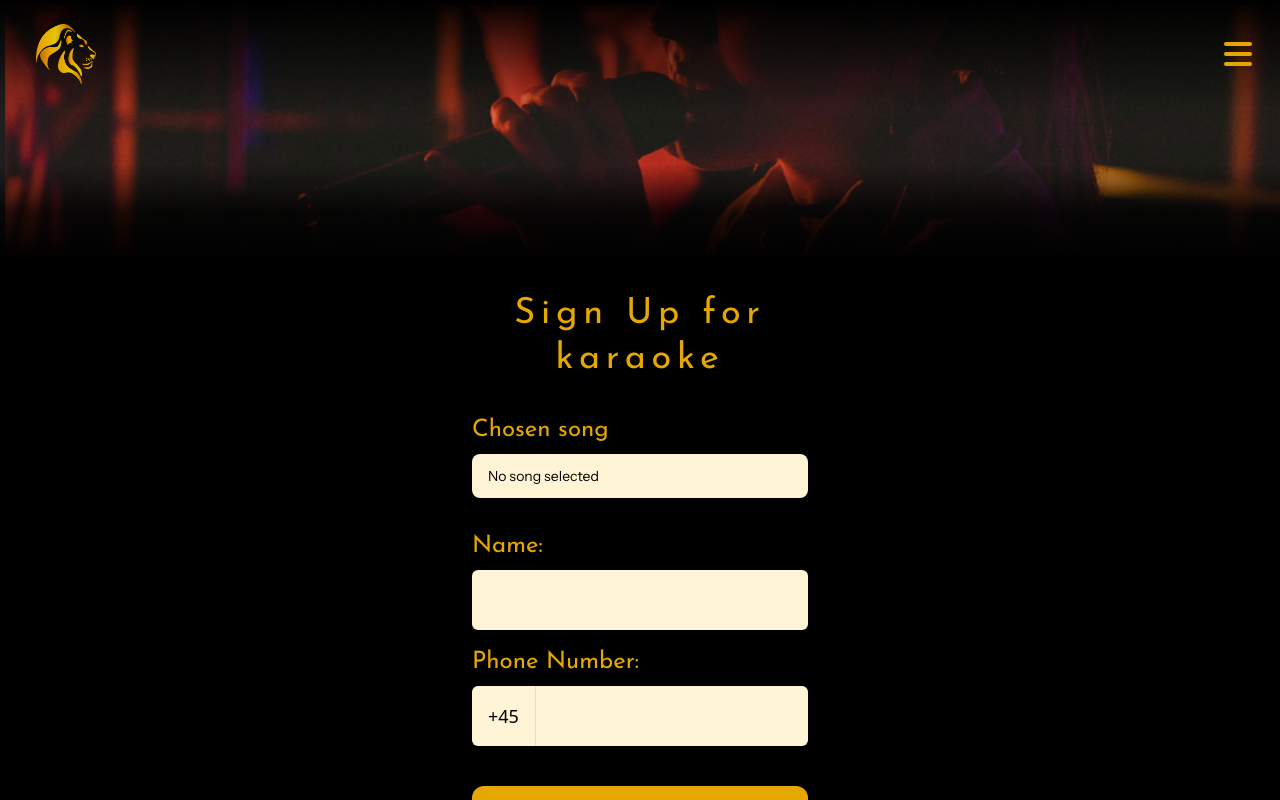
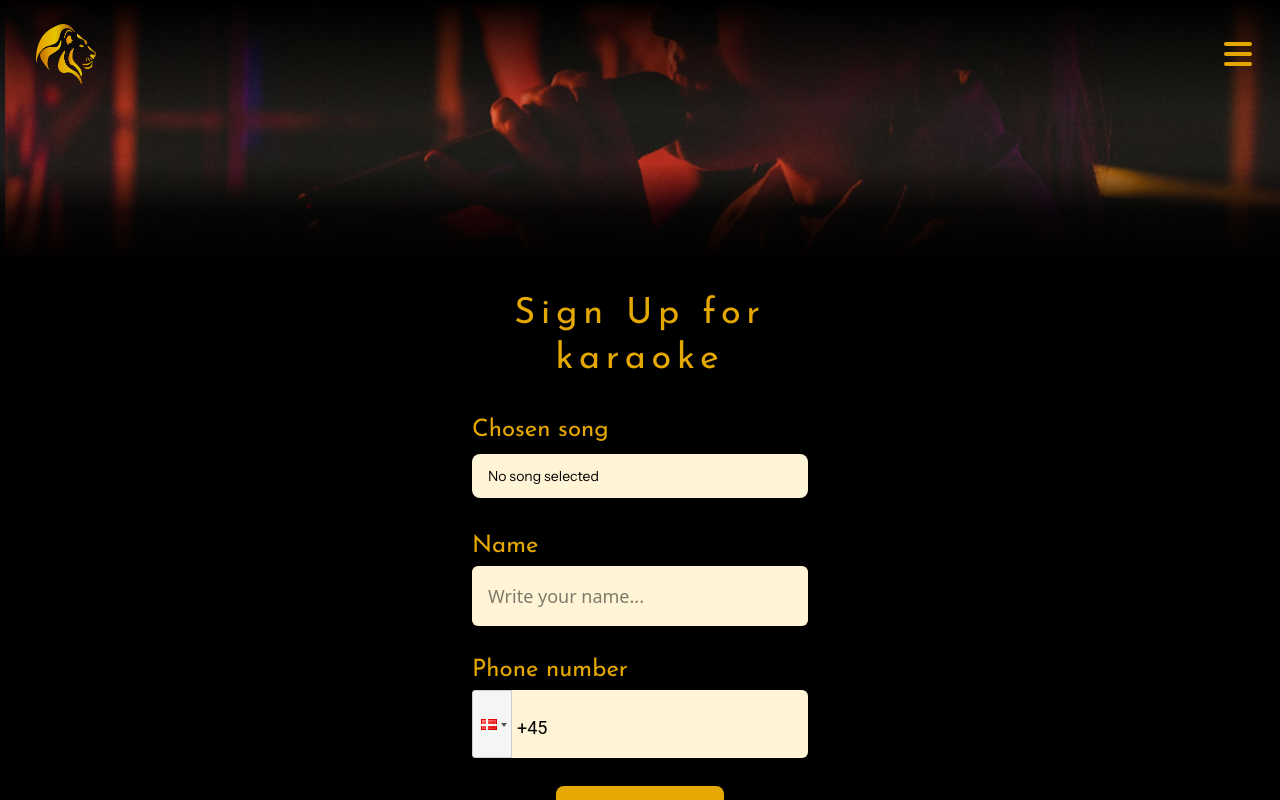
Before and after one commit to Heidi-Astrup/next-golden-lion, a Next.js app: page /karaoke/signup in a window 1280 px wide. Shown: the top 800 px of the page. Built offline with nearby package versions, Linux system fonts and the light colour scheme; no server answers.

Commit message:
signup&feedback

```diff
--- a/app/football/page.js
+++ b/app/football/page.js
@@ -2,7 +2,7 @@
 import Image from "next/image";
 import MatchSchedule from "@/components/MatchSchedule";
 
-// Fortæl Next.js at denne route skal være dynamisk (server-rendered),
+// Fortæller Next.js at denne route skal være dynamisk (server-rendered),
 // fordi vi henter live data fra Firebase med no-store.
 export const dynamic = "force-dynamic";
 
--- /dev/null
+++ b/app/karaoke/confirmed/page.js
@@ -0,0 +1,56 @@
+import Image from "next/image";
+
+// Simpel bekræftelsesside efter karaoke signup
+export default function KaraokeConfirmedPage() {
+  return (
+    <div className="bg-[#000000] text-[#FFF5D6] min-h-screen">
+      {/* Hero-billede – samme som på de andre karaoke-sider */}
+      <section className="relative w-full h-[260px] mt-4">
+        <Image
+          src="/images/karaoke-new.png"
+          alt="Karaoke at The Golden Lion"
+          fill
+          priority
+          sizes="200vw"
+          className="object-cover"
+        />
+        {/* Gradient i bunden af billedet – gjort lidt lavere så mere af billedet ses */}
+        <div className="pointer-events-none absolute inset-x-0 bottom-0 h-16 bg-gradient-to-t from-black via-black/80 to-transparent" />
+      </section>
+
+      {/* Mindre bottom-padding så footeren kommer lidt højere op på skærmen */}
+      <main className="pt-0 pb-10">
+        <div className="max-w-sm mx-auto px-6 text-center">
+          <section className="mt-0 mb-14">
+            <p className="text-5xl font-heading font-bold text-[#E5A702] leading-snug">
+              Great you are
+              <br />
+              now on the
+              <br />
+              karaoke list!
+            </p>
+          </section>
+
+          <section className="mb-6">
+            <p className="text-4xl font-heading mb-4">
+              Your estimated time
+              <br />
+              to sing is
+            </p>
+            <p className="text-[120px] leading-none font-heading text-[#E5A702]">
+              00:00
+            </p>
+          </section>
+
+          <section className="-mt-2">
+            <p className="text-2xl font-body font-bold leading-relaxed">
+              We&apos;ll call your name when it&apos;s
+              <br />
+              your turn on stage!
+            </p>
+          </section>
+        </div>
+      </main>
+    </div>
+  );
+}
--- a/app/karaoke/signup/page.js
+++ b/app/karaoke/signup/page.js
@@ -1,19 +1,48 @@
-"use client";
+import Image from "next/image";
+import { redirect } from "next/navigation";
+import Form from "@/components/Form";
 
-import { useState } from "react";
-import Image from "next/image";
-import { useSearchParams } from "next/navigation";
+// "Sign Up" side til karaoke som matcher dit mockup
+// searchParams indeholder de query-params vi sender fra findsong-siden (artist, title, length)
+export default async function KaraokeSignUpPage({ searchParams }) {
+  // I nyere Next kan searchParams være et Promise – derfor "await"
+  const params = await searchParams;
 
-// "Sign Up" side til karaoke som matcher mockup
-export default function KaraokeSignUpPage() {
-  const [phone, setPhone] = useState("");
-  const searchParams = useSearchParams();
+  // Læs valgt sang ud fra URL'en (?artist=...&title=...&length=...)
+  const artist = params.artist;
+  const title = params.title;
+  const length = params.length;
 
-  const artist = searchParams.get("artist");
-  const title = searchParams.get("title");
-  const length = searchParams.get("length");
+  // Bruges til at afgøre om vi har en sang eller skal vise "No song selected"
+  const hasSong = artist || title || length;
 
-  const hasSong = artist || title || length;
+  // Endpoint i Firebase, hvor karaoke-tilmeldinger gemmes
+  const url = `${process.env.NEXT_PUBLIC_FIREBASE_DATABASE_URL}/karaokeSignups.json`;
+
+  // Server Action som bliver kaldt når brugeren trykker SIGN UP
+  async function sendKaraokeSignup(formData) {
+    "use server";
+
+    // Hent navn og telefon fra formen
+    const name = formData.get("name");
+    const phone = formData.get("phone");
+
+    // Gem tilmeldingen i Firebase sammen med den valgte sang
+    await fetch(url, {
+      method: "POST",
+      body: JSON.stringify({
+        name,
+        phone,
+        artist: artist ?? null,
+        title: title ?? null,
+        length: length ?? null,
+        createdAt: new Date().toISOString(),
+      }),
+    });
+
+    // Efter succesfuld signup sender vi brugeren til bekræftelsessiden
+    redirect("/karaoke/confirmed");
+  }
 
   return (
     <div className="bg-[#000000] text-[#FFF5D6] min-h-screen">
@@ -40,7 +69,7 @@ export default function KaraokeSignUpPage() {
             </h1>
           </section>
 
-          {/* Valgt sang */}
+          {/* Valgt sang – viser enten den valgte sang fra findsong eller "No song selected" */}
           <section className="mb-8">
             <p className="font-heading text-[#E5A702] text-2xl mb-2">
               Chosen song
@@ -59,56 +88,8 @@ export default function KaraokeSignUpPage() {
             </div>
           </section>
 
-          {/* Formular til navn og telefonnummer */}
-          <form className="flex flex-col gap-4">
-            <div>
-              <label
-                className="font-heading text-[#E5A702] text-2xl block mb-2"
-                htmlFor="name"
-              >
-                Name:
-              </label>
-              <input
-                id="name"
-                name="name"
-                type="text"
-                aria-label="name"
-                placeholder="Write here..."
-                className="bg-[#FFF5D6] w-full p-4 text-lg rounded-md"
-              />
-            </div>
-
-            <div>
-              <label
-                className="font-heading text-[#E5A702] text-2xl block mb-2"
-                htmlFor="phone"
-              >
-                Phone Number:
-              </label>
-              <div className="flex w-full">
-                <div className="bg-[#FFF5D6] text-black rounded-l-md px-4 flex items-center text-lg border-r border-black/10">
-                  +45
-                </div>
-                <input
-                  id="phone"
-                  name="phone"
-                  type="tel"
-                  aria-label="phone"
-                  value={phone}
-                  onChange={(e) => setPhone(e.target.value)}
-                  placeholder=""
-                  className="bg-[#FFF5D6] text-gray-950 text-lg mt-0 block rounded-r-md p-4 w-full"
-                />
-              </div>
-            </div>
-
-            <button
-              type="submit"
-              className="mt-6 w-full bg-[#E5A702] text-black font-heading text-xl tracking-[0.16em] py-4 rounded-xl"
-            >
-              SIGN UP
-            </button>
-          </form>
+          {/* Formular til navn og telefonnummer – genbruger Form men med SIGN UP-knap */}
+          <Form action={sendKaraokeSignup} submitLabel="SIGN UP" />
         </div>
       </main>
     </div>
--- a/app/menu/basket/page.js
+++ b/app/menu/basket/page.js
@@ -8,12 +8,14 @@ export default function BasketPage() {
     "use server";
     const name = formData.get("name");
     const phone = formData.get("phone");
+    const comment = formData.get("comment");
 
     const response = await fetch(url, {
       method: "POST",
       body: JSON.stringify({
         name,
         phone,
+        comment,
         createdAt: new Date().toISOString(), // Add creation timestamp
       }),
     });
--- a/components/Form.js
+++ b/components/Form.js
@@ -1,13 +1,18 @@
+// Denne komponent er en genbrugelig formular til navn + telefon
+// Den er client-side pga. brug af react-phone-input-2 (kontrolleret input)
 "use client";
 import { useState } from "react";
 import PhoneInput from "react-phone-input-2";
 import "react-phone-input-2/lib/style.css";
 
-export default function Form({ action }) {
+// 'action' er en Server Action som siden sender ind (fx sendOrder, sendKaraokeSignup)
+// 'submitLabel' gør at samme form kan vise forskellige knap-tekster (ORDER BEVERAGES / SIGN UP)
+export default function Form({ action, submitLabel = "ORDER BEVERAGES" }) {
+  // Lokalt state til telefonnummeret, som vi giver til PhoneInput
   const [phone, setPhone] = useState("");
 
   return (
-    // Form uses Server Action passed as prop
+    // 'action' peger på en server-funktion – når man submitter, kaldes den på serveren
     <form action={action} className="flex flex-col gap-1">
       <label className="font-heading text-[#E5A702] text-2xl" htmlFor="name">
         Name
@@ -18,7 +23,7 @@ export default function Form({ action }) {
         type="text"
         aria-label="name"
         placeholder="Write your name..."
-        className="bg-[#FFF5D6] p-4 text-lg rounded-md mb-6"
+        className="bg-[#FFF5D6] text-black p-4 text-lg rounded-md mb-6"
       />
       <label className="font-heading text-[#E5A702] text-2xl" htmlFor="phone">
         Phone number
@@ -34,13 +39,13 @@ export default function Form({ action }) {
           "aria-label": "phone",
           required: true,
           className:
-            "bg-[#FFF5D6] text-gray-950 text-lg mt-2 block rounded-md p-4 pl-[45px] pr-[12px] justify-between",
+            "bg-[#FFF5D6] text-black text-lg mt-2 block rounded-md p-4 pl-[45px] pr-[12px] justify-between",
         }}
         className="mb-6 bg-[#FFF5D6] rounded-md"
       />
 
       <div className="bg-[#E5A702] p-4 rounded-lg w-1/2 m-auto text-center">
-        <button>ORDER BEVERAGES</button>
+        <button>{submitLabel}</button>
       </div>
     </form>
   );
```
Also changed, not shown: app/karaoke/findsong/page.js (+23 -11 lines), 2 other files (tests, documents, lock files or other folders).
